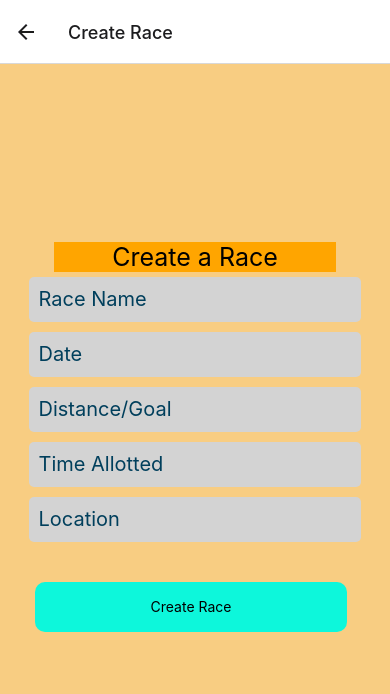
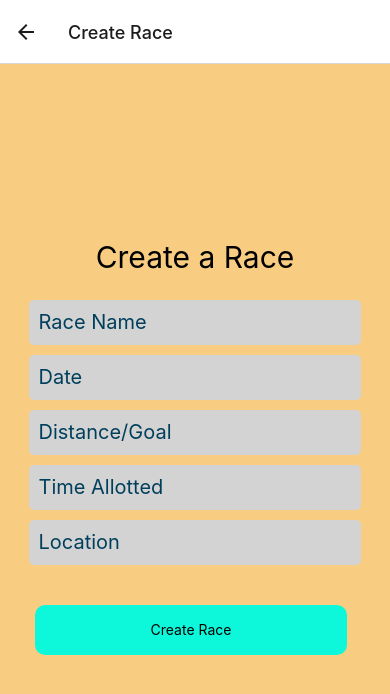
Before and after one commit to GreenField-Org/ultracrewmobile, a React Native app: screen /CreateRace in a window 390 px wide. Shown: the top 694 px of the page. Built offline with nearby package versions, Linux system fonts and the light colour scheme.

Commit message:
adjusting font size and padding

```diff
--- a/Views/CreateRace.js
+++ b/Views/CreateRace.js
@@ -6,7 +6,7 @@ import Input from '../Components/FormComponents/Input';
 export default function CreateRace({navigation}) {
     return (
         <View style={styles.container}>
-            <Text style={styles.titleText}>Create a Race</Text>
+        <Text style={styles.titleText}>Create a Race</Text>
             <Input
                 placeholder='Race Name'
             />
@@ -35,15 +35,16 @@ export default function CreateRace({navigation}) {
         backgroundColor: '#F8CD82',
         alignItems: 'center',
         justifyContent: 'center',
-        flex: 1
+        flex: 1,
+        textAlignVertical: 'top'
       },
 
         titleText:{
           fontSize: 25,
-          backgroundColor: 'orange',
           paddingLeft: 58,
-          paddingRight: 58
-
+          paddingRight: 58,
+          padding: 20,
+          fontSize: 30
         },
 
         inputView: {
```
